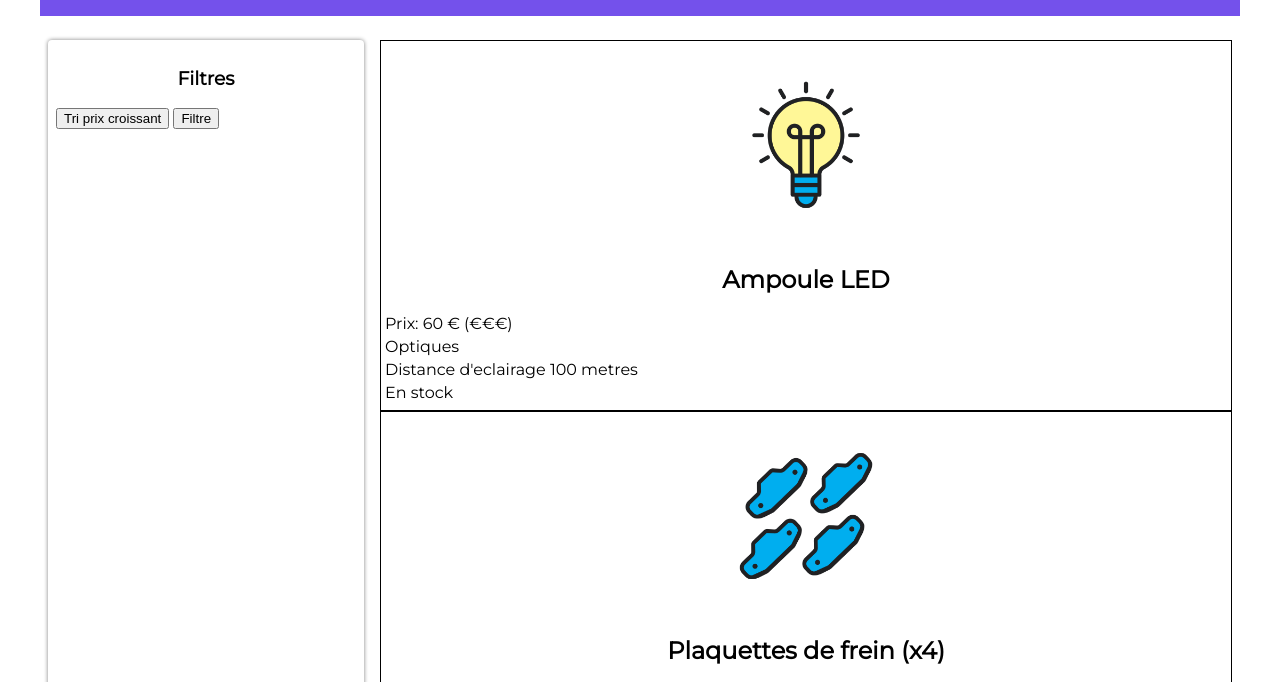
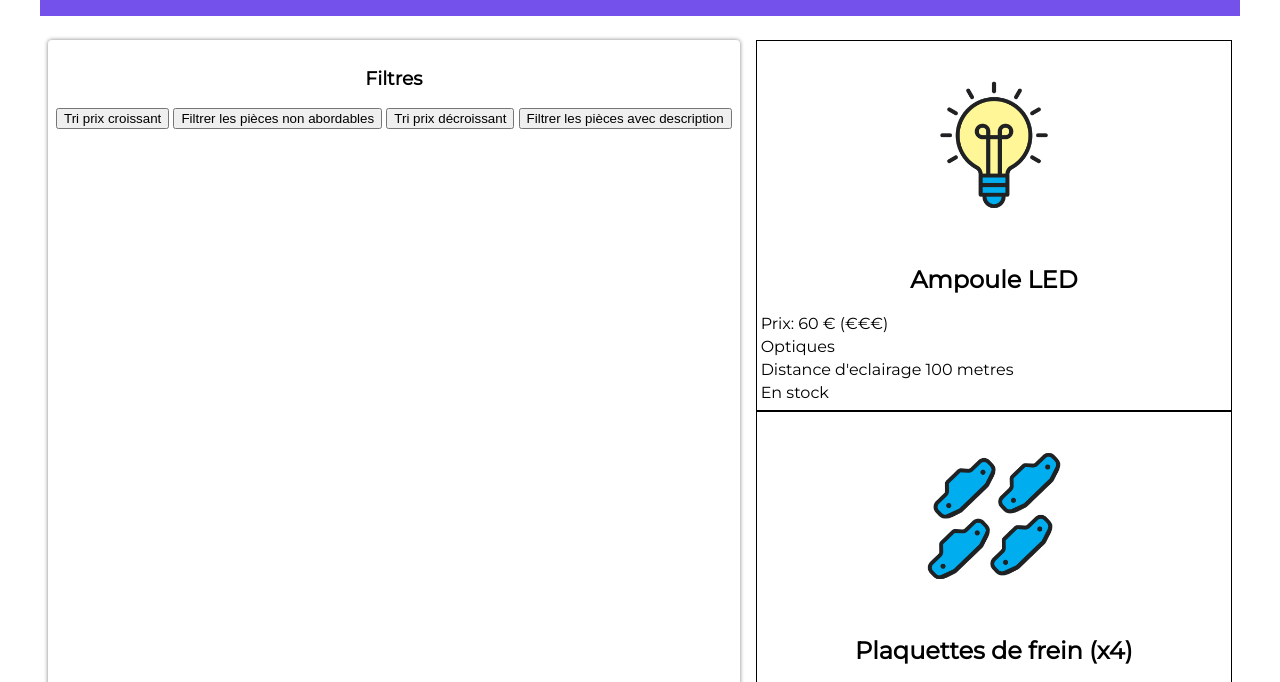
Before and after one commit to brahimferdjani/7697016-Front-End.1-main, a website: page index.html in a window 1280 px wide. Shown: the part 98-780 px from the top of the page. Drawn offline with Linux system fonts and the light colour scheme.

Commit message:
added 2 addEeventListeners 1 for prix decroissant 2 for filtrer par description

```diff
--- a/index.html
+++ b/index.html
@@ -16,7 +16,9 @@
 			<section class="filtres">
 				<h3>Filtres</h3>
 				<button class="btn-trier">Tri prix croissant</button>
-				<button class="btn-filtrer">Filtre</button>
+				<button class="btn-filtrer">Filtrer les pièces non abordables</button>
+				<button class="btn-trier-decroissant">Tri prix décroissant</button>
+				<button class="btn-trier-description">Filtrer les pièces avec description</button>
 			</section>
 
 			<!-- Fiches produits -->
--- a/pieces.js
+++ b/pieces.js
@@ -46,3 +46,21 @@ boutonTrier.addEventListener("click", function () {
         return piece.prix <= 35;
     });
    });
+
+const boutonTrierDecroissant = document.querySelector(".btn-trier-decroissant");
+
+boutonTrierDecroissant.addEventListener("click", function () {
+    const piecesOrdonnees = Array.from(pieces);
+    piecesOrdonnees.sort(function (a, b) {
+        return b.prix - a.prix;
+     });
+     console.log(piecesOrdonnees);
+ });
+
+ const boutonFiltrerDescription = document.querySelector(".btn-trier-description");
+
+ boutonFiltrerDescription.addEventListener("click", function () {
+    const piecesFiltrees = pieces.filter(function (piece) {
+        return piece.description;
+    });
+   });
```
